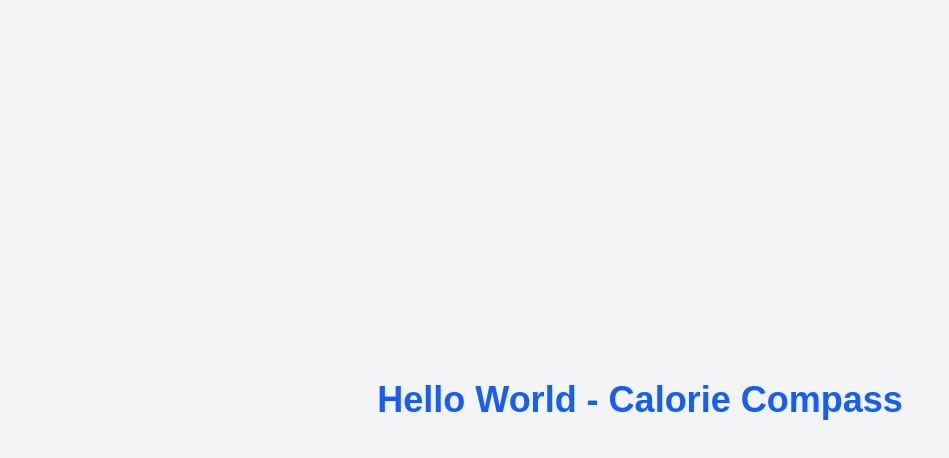
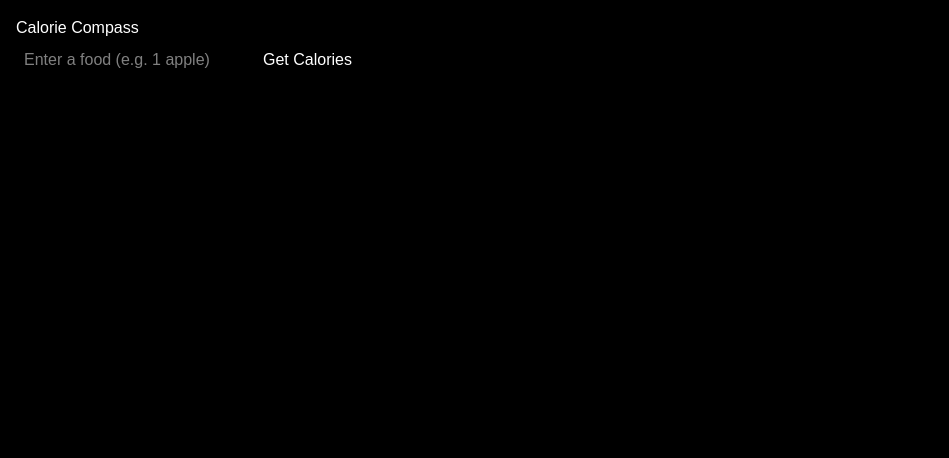
Before and after one commit to PrnzSunny/calorie-compass, a Next.js app: page / in a window 1280 px wide. Shown: the top 458 px of the page, without its empty margins (0-949 px from the left). Built offline with nearby package versions, Linux system fonts and the light colour scheme.

Commit message:
💪 Implemented working API call and calorie display

```diff
--- a/app/page.tsx
+++ b/app/page.tsx
@@ -1,7 +1,44 @@
+'use client'
+
+import { useState } from 'react'
+import { fetchCalories } from '../lib/api'
+
 export default function Home() {
+  const [food, setFood] = useState('')
+  const [result, setResult] = useState(null)
+
+  const handleSubmit = async (e: React.FormEvent) => {
+    e.preventDefault()
+    const data = await fetchCalories(food)
+    setResult(data)
+  }
+
   return (
-    <div className="flex h-screen items-center justify-center bg-gray-100">
-      <h1 className="text-4xl font-bold text-blue-600">Hello World - Calorie Compass</h1>
+    <div style={{ padding: '1rem', background: '#000', color: '#fff', minHeight: '100vh' }}>
+      <h1>Calorie Compass</h1>
+      <form onSubmit={handleSubmit} style={{ marginBottom: '1rem' }}>
+        <input
+          type="text"
+          value={food}
+          onChange={(e) => setFood(e.target.value)}
+          placeholder="Enter a food (e.g. 1 apple)"
+          style={{ padding: '0.5rem', marginRight: '0.5rem' }}
+        />
+        <button type="submit" style={{ padding: '0.5rem 1rem' }}>
+          Get Calories
+        </button>
+      </form>
+
+      {result && (
+        <div style={{ background: '#222', padding: '1rem', borderRadius: '8px' }}>
+          <h2>Results:</h2>
+          {result.foods.map((foodItem: any, index: number) => (
+            <p key={index}>
+              {foodItem.food_name}: {foodItem.nf_calories} calories
+            </p>
+          ))}
+        </div>
+      )}
     </div>
-  );
+  )
 }
--- /dev/null
+++ b/lib/api.js
@@ -0,0 +1,26 @@
+import axios from "axios";
+
+const API_URL = "https://trackapi.nutritionix.com/v2/natural/nutrients";
+const APP_ID = "0a6676d1";  // Make sure this is correct
+const API_KEY = "8a0d5fe7281bc2567fa8c55ccd575c28";  // Make sure this is correct
+
+export async function fetchCalories(query) {
+  try {
+    const response = await axios.post(
+      API_URL,
+      { query },
+      {
+        headers: {
+          "x-app-id": APP_ID,
+          "x-app-key": API_KEY,
+          "x-remote-user-id": "0",  // This is required
+          "Content-Type": "application/json",
+        },
+      }
+    );
+    return response.data;
+  } catch (error) {
+    console.error("❌ Error fetching data:", error.response?.data || error);
+    return null;
+  }
+}
--- a/package.json
+++ b/package.json
@@ -3,7 +3,7 @@
   "version": "0.1.0",
   "private": true,
   "scripts": {
-    "dev": "next dev --turbopack",
+    "dev": "next dev",
     "build": "next build",
     "start": "next start",
     "lint": "next lint"
```
